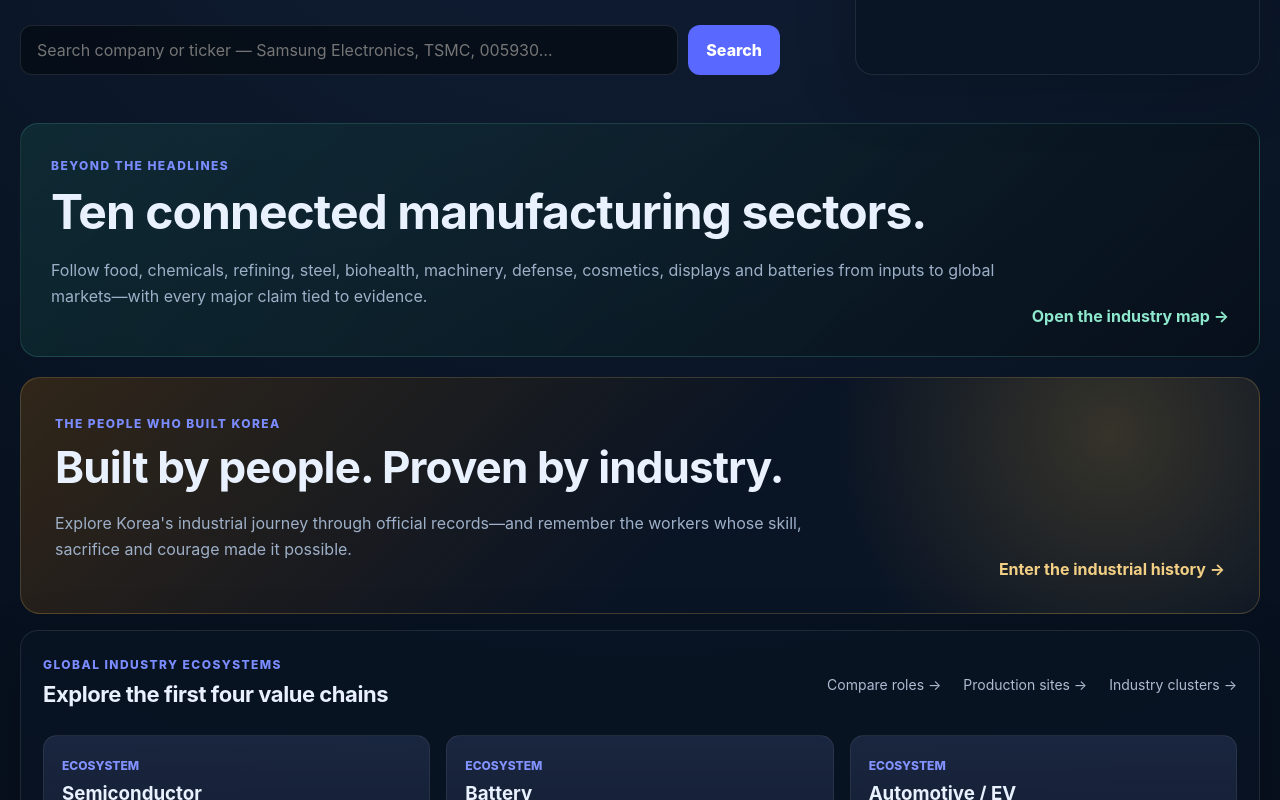
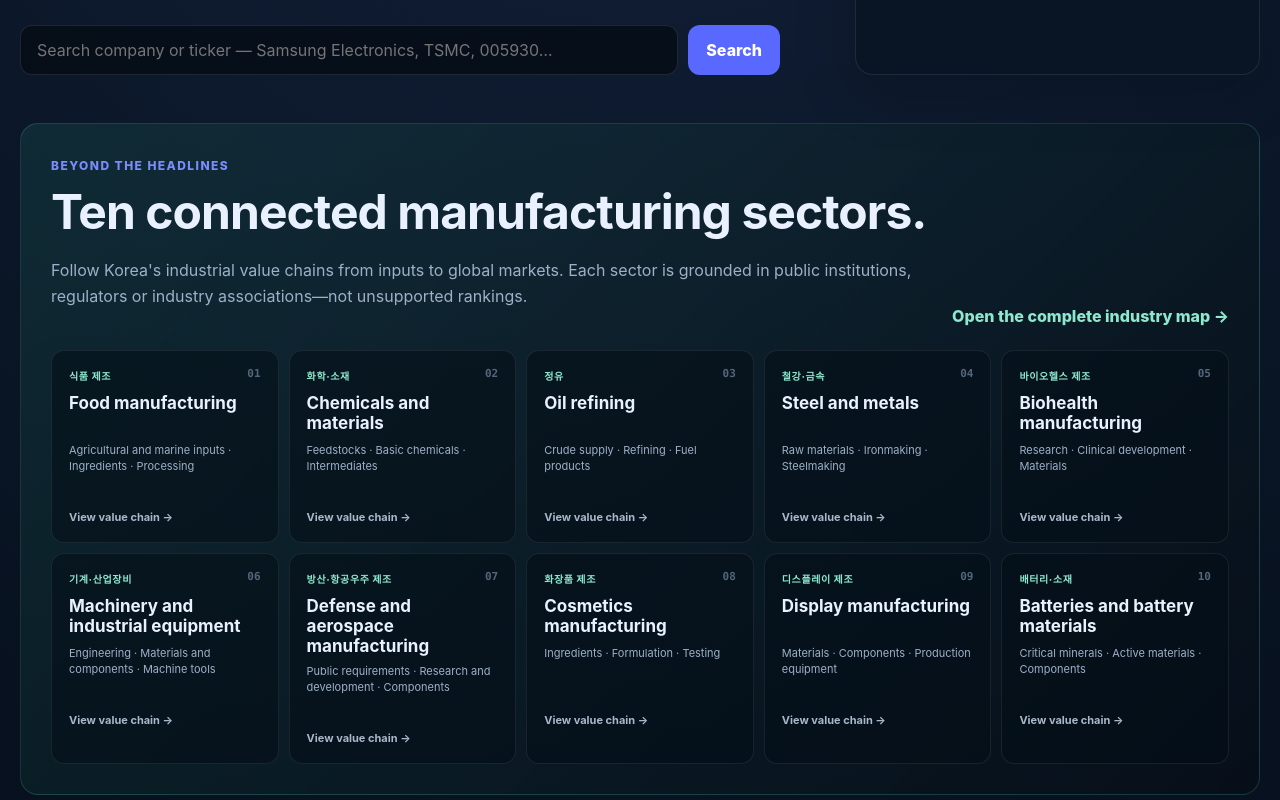
Before and after one commit to bobee8585-bit/korea-market-portal, a Next.js app: page / in a window 1280 px wide. Shown: the part 440-1240 px from the top of the page. Built offline with nearby package versions, Linux system fonts and the light colour scheme; no server answers.

Commit message:
feat: expose industry map on homepage

```diff
--- a/app/globals.css
+++ b/app/globals.css
@@ -302,9 +302,19 @@
 .specTable span { color: #93a4bc; }
 .sponsorRegister { display: grid; gap: 12px; }
 .emptyDisclosure { padding: 28px; border: 1px dashed rgba(255,255,255,.14); border-radius: 14px; text-align: center; }
-.industryHomeFeature { display: grid; grid-template-columns: 1fr auto; gap: 24px; align-items: end; margin: 20px 0; padding: 30px; border: 1px solid rgba(96,220,188,.18); border-radius: 18px; background: linear-gradient(135deg,rgba(39,143,117,.17),rgba(7,14,24,.72)); }
+.industryHomeFeature { display: grid; gap: 24px; margin: 20px 0; padding: 30px; border: 1px solid rgba(96,220,188,.18); border-radius: 18px; background: linear-gradient(135deg,rgba(39,143,117,.17),rgba(7,14,24,.72)); }
 .industryHomeFeature h2 { margin: 8px 0; font-size: clamp(26px,4vw,48px); }
-.industryHomeFeature > strong { color: #8ee8cd; }
+.industryHomeIntro { display: grid; grid-template-columns: minmax(0,1fr) auto; gap: 24px; align-items: end; }
+.industryHomeIntro > div { max-width: 900px; }
+.industryHomeIntro > a { color: #8ee8cd; font-weight: 800; }
+.industryHomeGrid { display: grid; grid-template-columns: repeat(5,minmax(0,1fr)); gap: 10px; }
+.industryHomeCard { min-width: 0; min-height: 190px; padding: 17px; border: 1px solid rgba(255,255,255,.08); border-radius: 13px; background: rgba(5,14,24,.58); transition: transform .15s ease,border-color .15s ease,background .15s ease; }
+.industryHomeCard:hover { transform: translateY(-2px); border-color: rgba(142,232,205,.38); background: rgba(13,31,42,.88); }
+.industryHomeCard > span { float: right; color: #53667a; font: 800 11px/1 ui-monospace,SFMono-Regular,Menlo,monospace; }
+.industryHomeCard small { display: block; padding-right: 28px; color: #8ee8cd; font-size: 10px; font-weight: 800; letter-spacing: .06em; }
+.industryHomeCard h3 { min-height: 42px; margin-top: 10px; font-size: 17px; }
+.industryHomeCard p { min-height: 48px; margin: 8px 0 14px; font-size: 11px; line-height: 1.45; }
+.industryHomeCard strong { color: #a9b8ca; font-size: 11px; }
 .evidenceNotice { margin-bottom: 22px; padding: 20px; border-left: 3px solid #8292ff; background: rgba(130,146,255,.07); }
 .evidenceNotice p { margin-bottom: 0; }
 .industryCatalog { display: grid; gap: 16px; }
@@ -323,5 +333,9 @@
   .inquiryFields { grid-template-columns: 1fr; }
   .specTable { overflow-x: auto; }
   .specTable > div { min-width: 700px; }
-  .industryHomeFeature, .industryChain, .sourceList { grid-template-columns: 1fr; }
+  .industryHomeFeature, .industryHomeIntro, .industryHomeGrid, .industryChain, .sourceList { grid-template-columns: 1fr; }
 }
+
+@media (min-width: 621px) and (max-width: 1050px) {
+  .industryHomeGrid { grid-template-columns: repeat(2,minmax(0,1fr)); }
+}
--- a/app/page.tsx
+++ b/app/page.tsx
@@ -1,4 +1,5 @@
 import { DirectSponsorSlot } from "@/components/monetization";
+import { industryCatalog } from "@/lib/industry-catalog";
 
 const ecosystemStages = ["Materials", "Equipment", "Design", "Wafer / Fab", "Memory / Foundry", "Packaging", "Testing", "End Market"];
 const principles = ["Official or rights-cleared data first", "News and broker research default to LINK_ONLY", "No direct investment recommendations or trading instructions", "Every ecosystem relation requires evidence"];
@@ -18,7 +19,10 @@
         <div className="policyCard"><strong>Safety by design</strong>{principles.map((item) => <span key={item}>• {item}</span>)}</div>
       </section>
       <DirectSponsorSlot />
-      <a className="industryHomeFeature" href="/industries"><div><span className="eyebrow">BEYOND THE HEADLINES</span><h2>Ten connected manufacturing sectors.</h2><p>Follow food, chemicals, refining, steel, biohealth, machinery, defense, cosmetics, displays and batteries from inputs to global markets—with every major claim tied to evidence.</p></div><strong>Open the industry map →</strong></a>
+      <section className="industryHomeFeature" aria-labelledby="industry-map-title">
+        <div className="industryHomeIntro"><div><span className="eyebrow">BEYOND THE HEADLINES</span><h2 id="industry-map-title">Ten connected manufacturing sectors.</h2><p>Follow Korea&apos;s industrial value chains from inputs to global markets. Each sector is grounded in public institutions, regulators or industry associations—not unsupported rankings.</p></div><a href="/industries">Open the complete industry map →</a></div>
+        <div className="industryHomeGrid">{industryCatalog.map((industry, index) => <a className="industryHomeCard" href={`/industries#${industry.slug}`} key={industry.slug}><span>{String(index + 1).padStart(2, "0")}</span><small>{industry.koreanName}</small><h3>{industry.name}</h3><p>{industry.chain.slice(0, 3).join(" · ")}</p><strong>View value chain →</strong></a>)}</div>
+      </section>
       <a className="historyHomeFeature" href="/people-who-built-korea"><div><span className="eyebrow">THE PEOPLE WHO BUILT KOREA</span><h2>Built by people. Proven by industry.</h2><p>Explore Korea&apos;s industrial journey through official records—and remember the workers whose skill, sacrifice and courage made it possible.</p></div><strong>Enter the industrial history →</strong></a>
       <section className="panel"><div className="panelHeader"><div><span className="eyebrow">GLOBAL INDUSTRY ECOSYSTEMS</span><h2>Explore the first four value chains</h2></div><div className="nav"><a href="/ecosystems/semiconductor/compare">Compare roles →</a><a href="/mega-factories">Production sites →</a><a href="/clusters">Industry clusters →</a></div></div><div className="grid3">{ecosystems.map(([name, slug]) => <article className="stage" key={slug}><span>ECOSYSTEM</span><h3>{name}</h3><p>Open the live database-backed ecosystem explorer.</p><a href={`/ecosystems/${slug}`}>Explore →</a></article>)}</div></section>
       <section className="panel"><div className="panelHeader"><div><span className="eyebrow">SEMICONDUCTOR ECOSYSTEM</span><h2>Global value chain</h2></div><div className="nav"><a href="/ecosystems/semiconductor">Open Explorer</a><a href="/ecosystems/semiconductor/compare">Compare countries</a></div></div><div className="stages">{ecosystemStages.map((stage, index) => <article className="stage" key={stage}><span>{String(index + 1).padStart(2, "0")}</span><h3>{stage}</h3><p>Companies, products, factories and verified relations appear only with approved evidence.</p></article>)}</div></section>
--- a/scripts/verify-mvp.mjs
+++ b/scripts/verify-mvp.mjs
@@ -12,6 +12,7 @@
 const sponsorReport = read("app/api/internal/ads/report/route.ts");
 const industryCatalog = read("lib/industry-catalog.ts");
 const translationPolicy = read("app/translation-policy/page.tsx");
+const home = read("app/page.tsx");
 
 if (!layout.includes("lang={defaultLocale}")) failures.push("Root document must use the locale contract.");
 if (!localeContract.includes('defaultLocale = "en"')) failures.push("English must remain the published default locale.");
@@ -28,6 +29,7 @@
   if (!industryCatalog.includes(`slug: "${sector}"`)) failures.push(`Industry expansion is missing ${sector}.`);
 }
 if (!industryCatalog.includes("Security-sensitive details")) failures.push("Defense coverage must exclude sensitive and speculative material.");
+if (!home.includes("industryCatalog.map")) failures.push("Home must expose every industry catalog entry.");
 if (!translationPolicy.includes("Investigation, allegation, charge, judgment and final conviction are not interchangeable")) failures.push("Translation policy must preserve legal status distinctions.");
 
 if (failures.length) {
```
